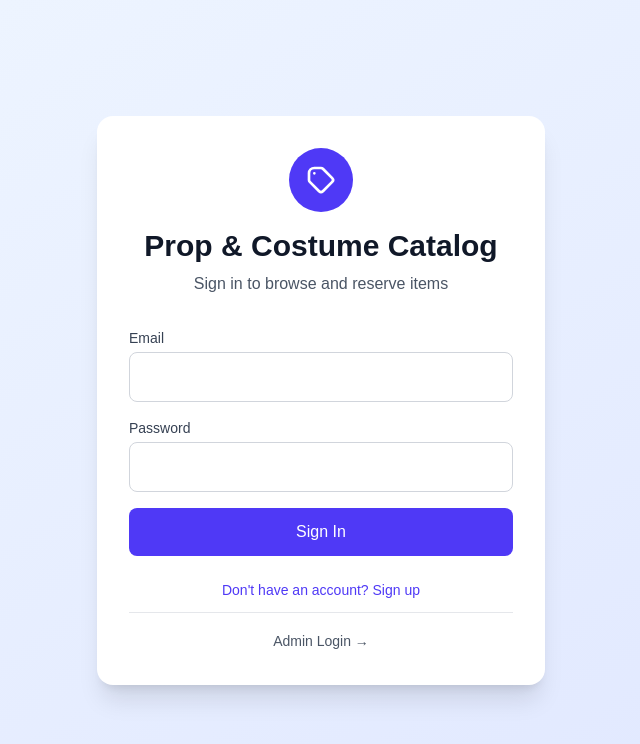
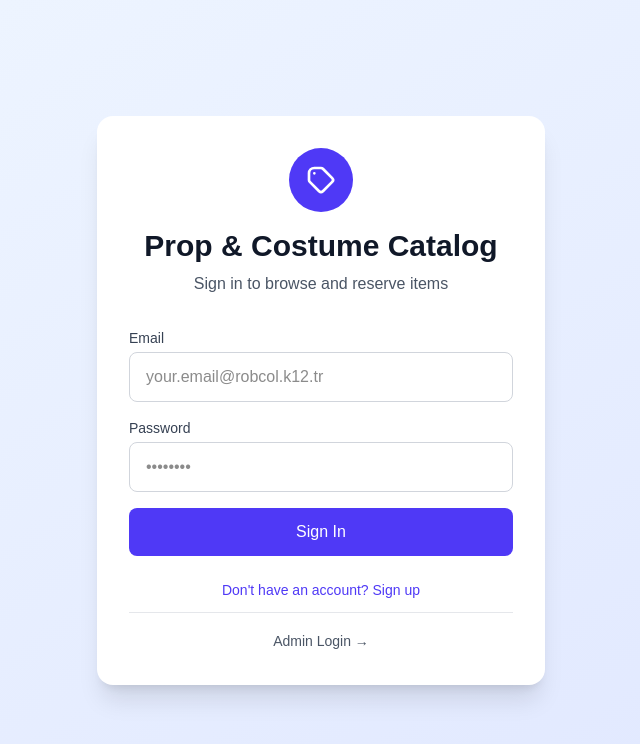
Before and after one commit to Quix28/school-prop-catalog, a Next.js app: page /login in a window 1280 px wide. Shown: the top 744 px of the page, without its empty margins (319-959 px from the left). Built offline with nearby package versions, Linux system fonts and the light colour scheme.

Commit message:
fix(ui): make input text visible in light mode

```diff
--- a/app/globals.css
+++ b/app/globals.css
@@ -12,15 +12,22 @@
   --font-mono: var(--font-geist-mono);
 }
 
-@media (prefers-color-scheme: dark) {
-  :root {
-    --background: #0a0a0a;
-    --foreground: #ededed;
+/* Light only: every page draws white cards with dark text of its own, and inputs inherit the
+   body colour, so a dark theme here would make typed text invisible on those cards. */
+:root {
+  color-scheme: light;
+}
+
+/* Tailwind v4 draws a bare `border` in currentColor. The layout was written for v3's light
+   gray, which only looked right before because the text colour was accidentally white. */
+@layer base {
+  *, ::after, ::before, ::backdrop, ::file-selector-button {
+    border-color: var(--color-gray-200, currentcolor);
   }
 }
 
 body {
-  background: var(--foreground);
-  color: var(--background);
+  background: var(--background);
+  color: var(--foreground);
   font-family: Arial, Helvetica, sans-serif;
 }
```
